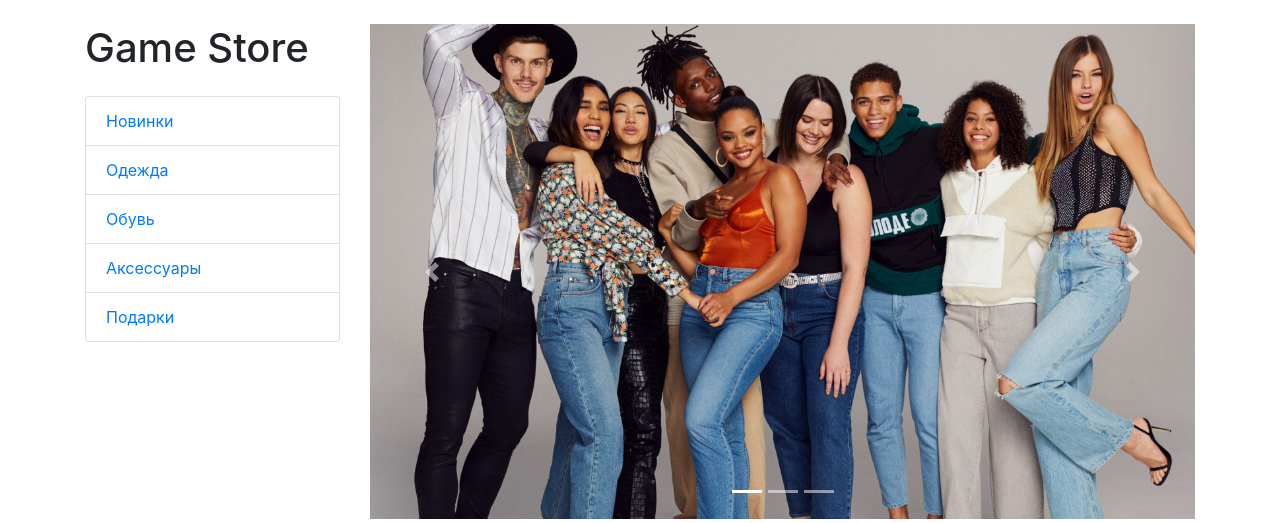
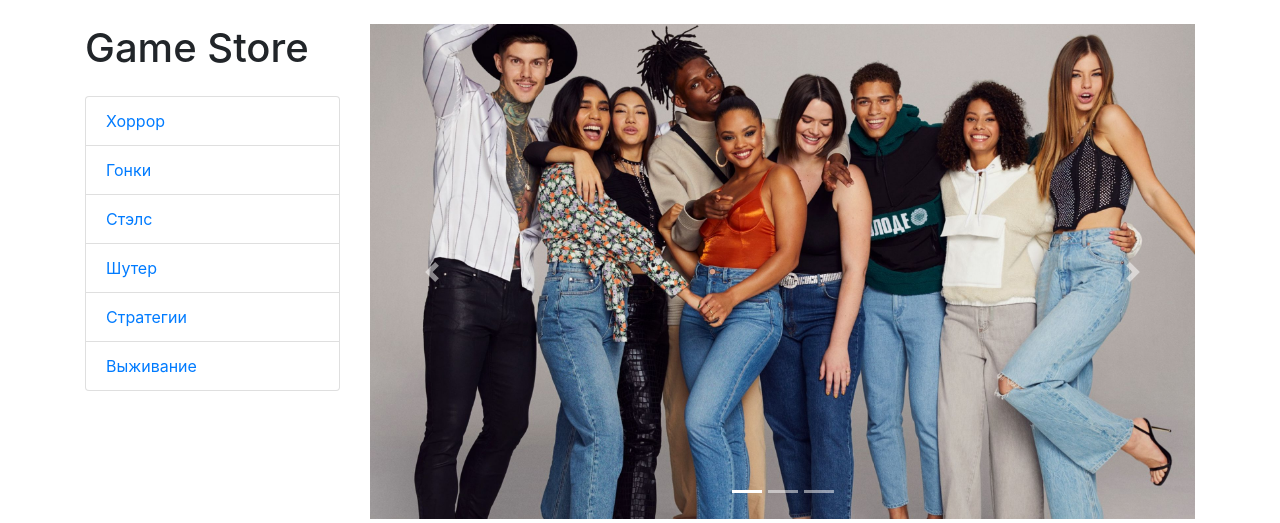
Before and after one commit to pavlechenk/GameStore, a Django app: template games/templates/games/games.html in a window 1280 px wide. Shown: the part 56-579 px from the top of the page. Run offline with Django 3.2, Linux system fonts and the light colour scheme; the template is opened without the code that fills it: values that come from a table or form of the project are taken from there, others are empty; data comes from the database, SQL or seed files in the repository; both versions use the stored data as it was after the commit; some libraries are stand-ins or nearby versions.

Commit message:
Implement work with the model in the controller and template

```diff
--- a/games/templates/games/games.html
+++ b/games/templates/games/games.html
@@ -18,11 +18,9 @@
 
                 <h1 class="my-4">Game Store</h1>
                 <div class="list-group">
-                    <a href="#" class="list-group-item">Новинки</a>
-                    <a href="#" class="list-group-item">Одежда</a>
-                    <a href="#" class="list-group-item">Обувь</a>
-                    <a href="#" class="list-group-item">Аксессуары</a>
-                    <a href="#" class="list-group-item">Подарки</a>
+                    {% for genre in genres %}
+                        <a href="#" class="list-group-item">{{ genre.name }}</a>
+                    {% endfor %}
                 </div>
 
             </div>
```
Also changed, not shown: games/views.py (+5 -4 lines), db.sqlite3.
